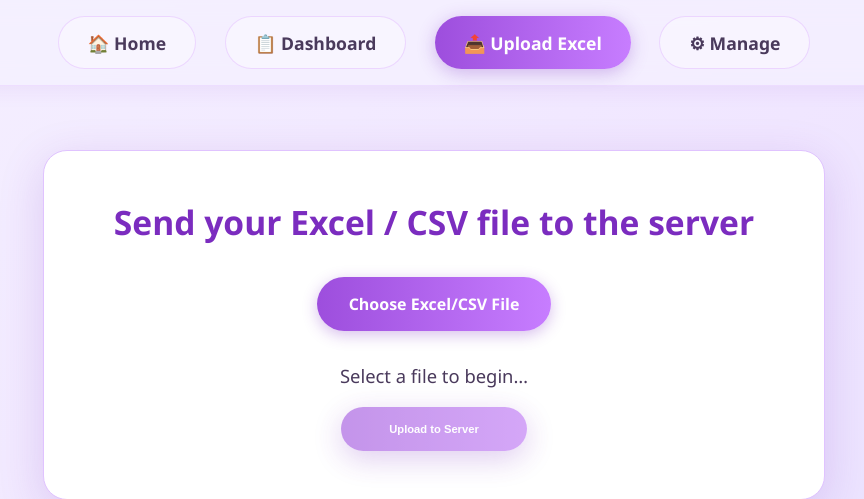
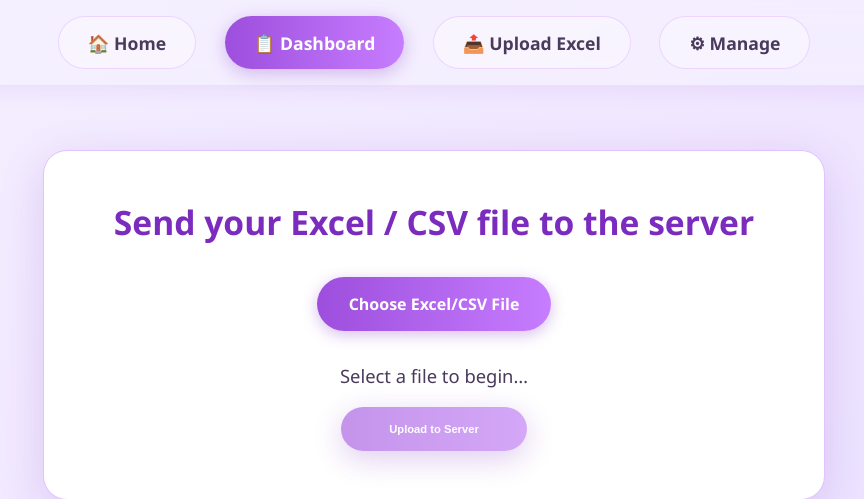
Before and after one commit to RavikiranManoharan/BDay_wishes, a Flask app: page /upload in a window 1280 px wide. Shown: the top 499 px of the page, without its empty margins (206-1070 px from the left). Run offline with Flask 3, Linux system fonts and the light colour scheme; data that the repository does not hold is empty.

Commit message:
Update excel_page.html

```diff
--- a/Bday_Whatsapp/templates/excel_page.html
+++ b/Bday_Whatsapp/templates/excel_page.html
@@ -177,10 +177,10 @@
 
   <nav class="nav-bar">
     <div class="nav-container">
-      <a href="/" class="nav-link">🏠 Home</a>
-      <a href="/data" class="nav-link">📋 Dashboard</a>
-      <a href="/upload" class="nav-link active">📤 Upload Excel</a>
-      <a href="/manage" class="nav-link">⚙ Manage</a>
+      <a href="index.html" class="nav-link">🏠 Home</a>
+      <a href="data_page.html" class="nav-link active">📋 Dashboard</a>
+      <a href="excel_page.html" class="nav-link">📤 Upload Excel</a>
+      <a href="delete_page.html" class="nav-link">⚙ Manage</a>
     </div>
   </nav>
 
```
